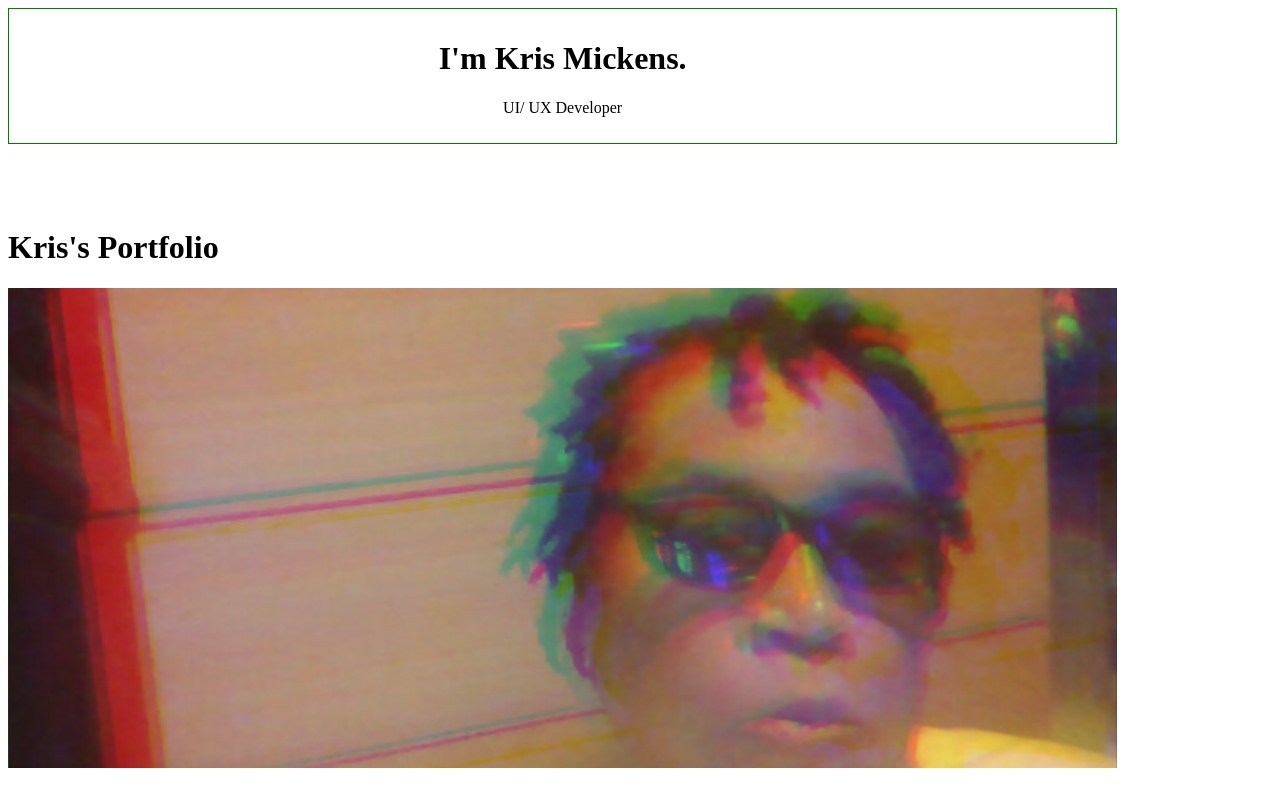
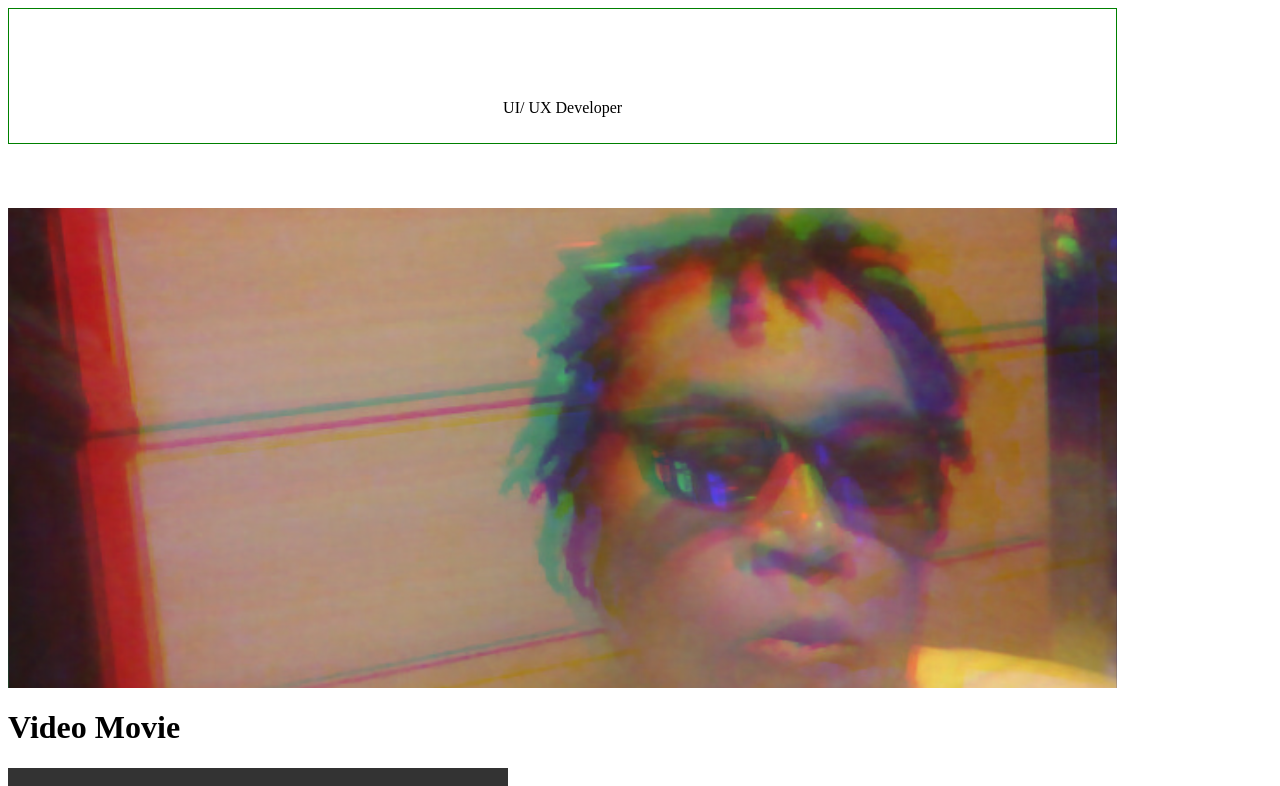
Before and after one commit to MasterOracleSentinel/MasterOracleSentinel.github.io, a plain HTML site: page index.html in a window 1280 px wide. Shown: the top 786 px of the page. Drawn offline with Linux system fonts and the light colour scheme; grey boxes are pictures that could not be loaded.

Commit message:
Update index.html

```diff
--- a/index.html
+++ b/index.html
@@ -103,13 +103,13 @@ div {
 
 <body>
     <div class="box-wrapper">
-        <div id="box1">
-         <h1> I'm Kris Mickens. </h1>
+        <div id="box1" style="color:black">
+         <h1 style="color:white"> I'm Kris Mickens. </h1>
          <p> UI/ UX Developer </p>
         </div>
      </div>
 
-    <h1 style="color:black;">Kris's Portfolio</h1>
+<!--     <h1 style="color:black;">Kris's Portfolio</h1> -->
 
 <!--     <img src="./2022-05-14-054039.jpg" />
      -->
```
